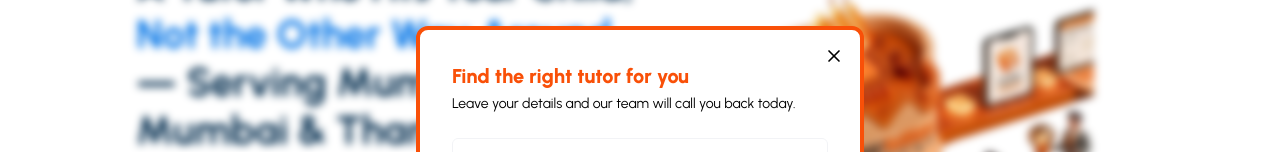
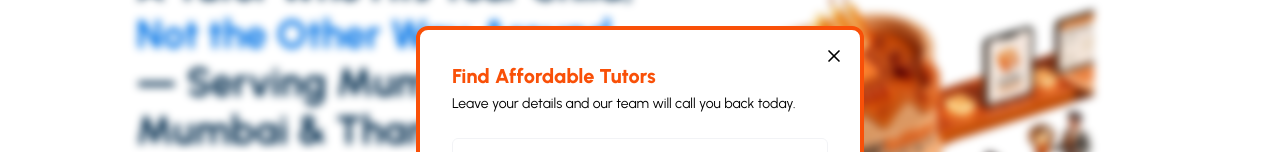
Before and after one commit to teacherbureauads-sys/teacherbureau-home, a Next.js app: page / in a window 1280 px wide. Shown: the part 128-280 px from the top of the page. Built offline with nearby package versions, Linux system fonts and the light colour scheme; no server answers.

Commit message:
Update PopupForm.jsx

```diff
--- a/src/components/floating-cta/PopupForm.jsx
+++ b/src/components/floating-cta/PopupForm.jsx
@@ -148,7 +148,7 @@ export default function PopupForm() {
           id="popup-title"
           className="mb-1 pr-7 text-xl font-extrabold text-[#F95008]"
         >
-          Find the right tutor for you
+          Find Affordable Tutors
         </h2>
 
         <p className="mb-6 text-sm text-gray-500">
```
